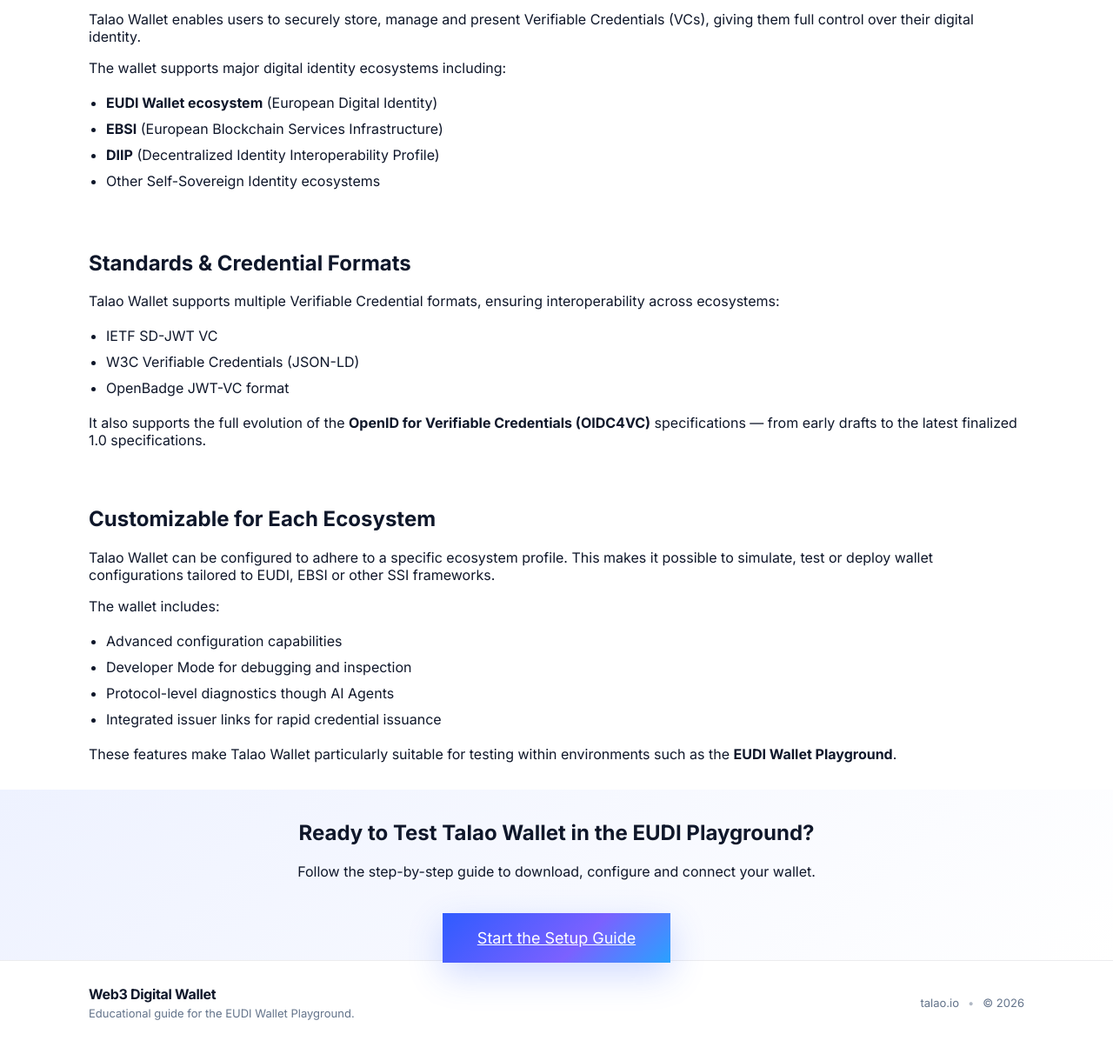
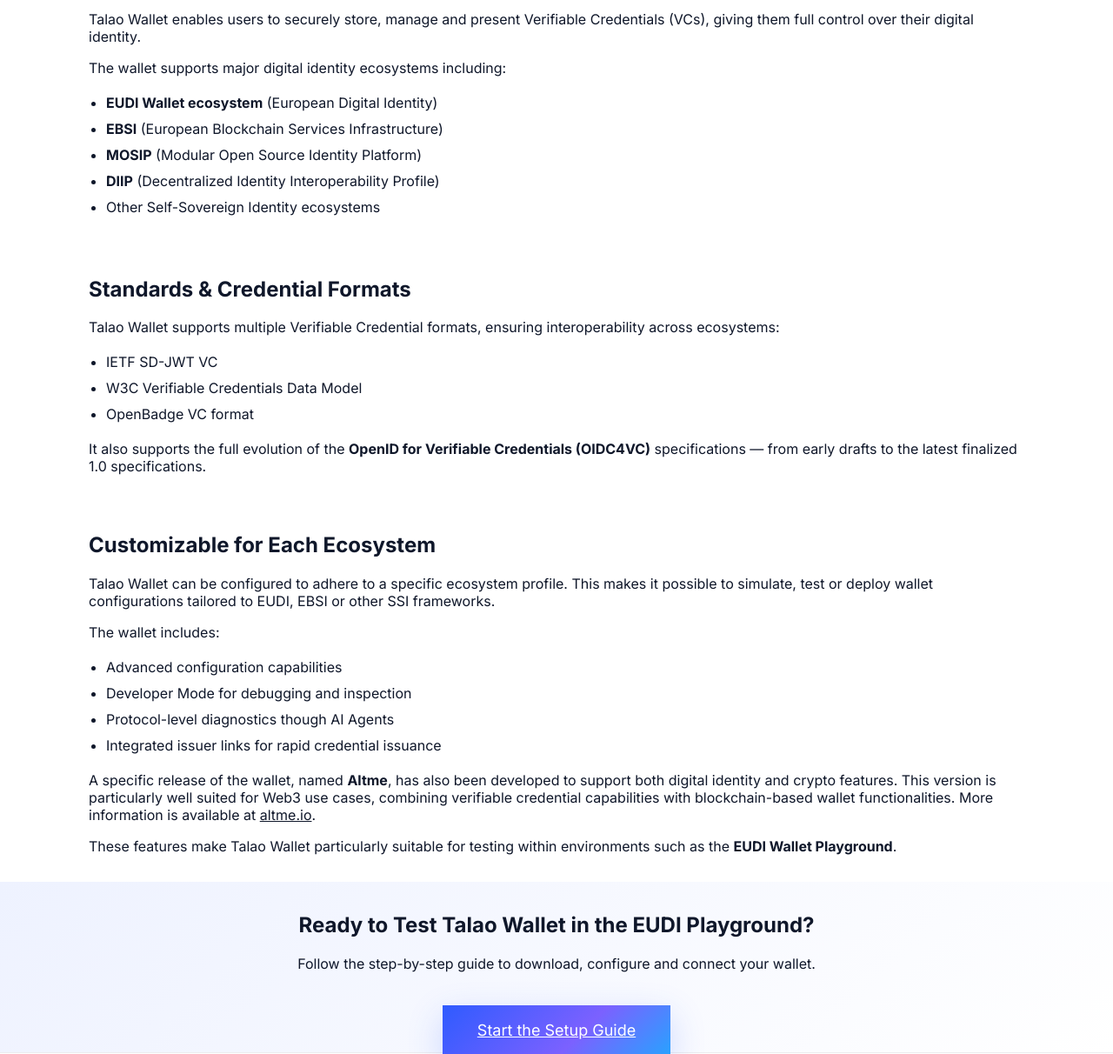
Before and after one commit to TalaoDAO/playground, a Flask app: page / in a window 1280 px wide. Shown: the part 1289-2501 px from the top of the page at 87% size. Before the commit the page ends 2462 px from the top, so only its background shows below. Run offline with Flask 3, Linux system fonts and the light colour scheme.

Commit message:
update index.html

```diff
--- a/templates/index.html
+++ b/templates/index.html
@@ -66,6 +66,7 @@
         <ul class="feature-list">
             <li><strong>EUDI Wallet ecosystem</strong> (European Digital Identity)</li>
             <li><strong>EBSI</strong> (European Blockchain Services Infrastructure)</li>
+            <li><strong>MOSIP</strong> (Modular Open Source Identity Platform)</li>
             <li><strong>DIIP</strong> (Decentralized Identity Interoperability Profile)</li>
             <li>Other Self-Sovereign Identity ecosystems</li>
         </ul>
@@ -87,8 +88,8 @@
 
         <ul class="feature-list">
             <li>IETF SD-JWT VC</li>
-            <li>W3C Verifiable Credentials (JSON-LD)</li>
-            <li>OpenBadge JWT-VC format</li>
+            <li>W3C Verifiable Credentials Data Model</li>
+            <li>OpenBadge VC format</li>
         </ul>
 
         <p>
@@ -123,10 +124,20 @@
             <li>Integrated issuer links for rapid credential issuance</li>
         </ul>
 
+
+        <p>
+            A specific release of the wallet, named <strong>Altme</strong>, has also been developed
+            to support both digital identity and crypto features. This version is particularly
+            well suited for Web3 use cases, combining verifiable credential capabilities with
+            blockchain-based wallet functionalities. More information is available at
+            <a href="https://altme.io" target="_blank" rel="noopener">altme.io</a>.
+        </p>
+
         <p>
             These features make Talao Wallet particularly suitable for testing
             within environments such as the <strong>EUDI Wallet Playground</strong>.
         </p>
+
 
     </div>
 </section>
```
